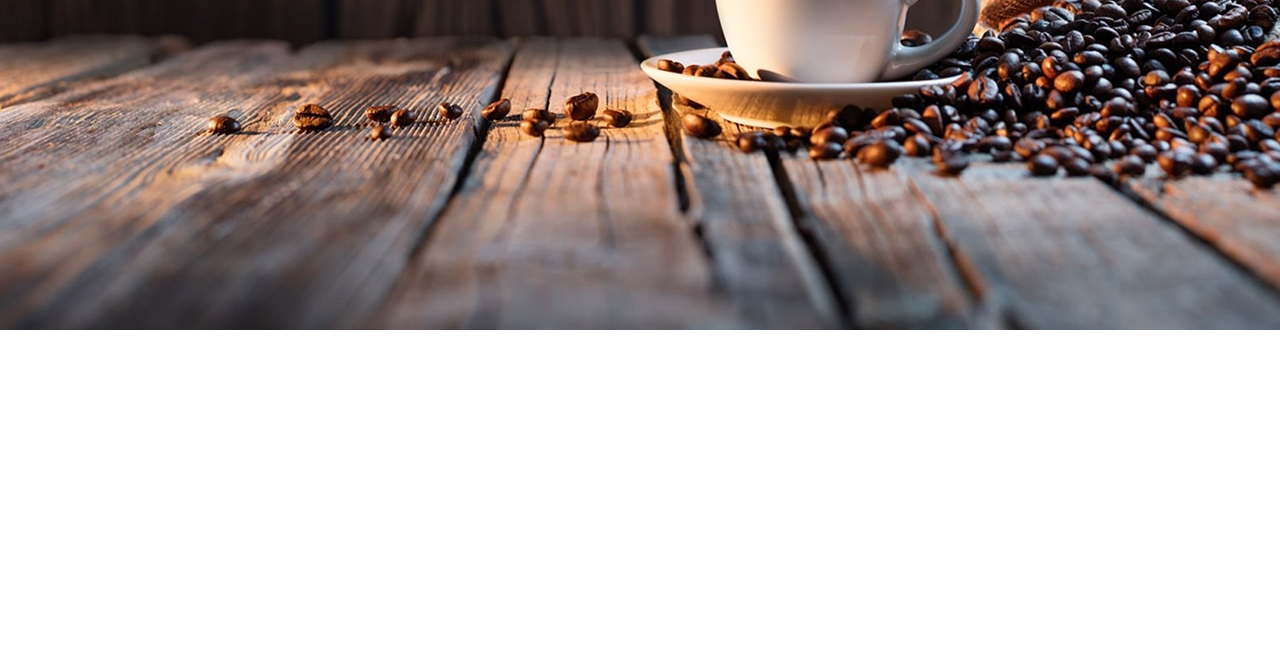
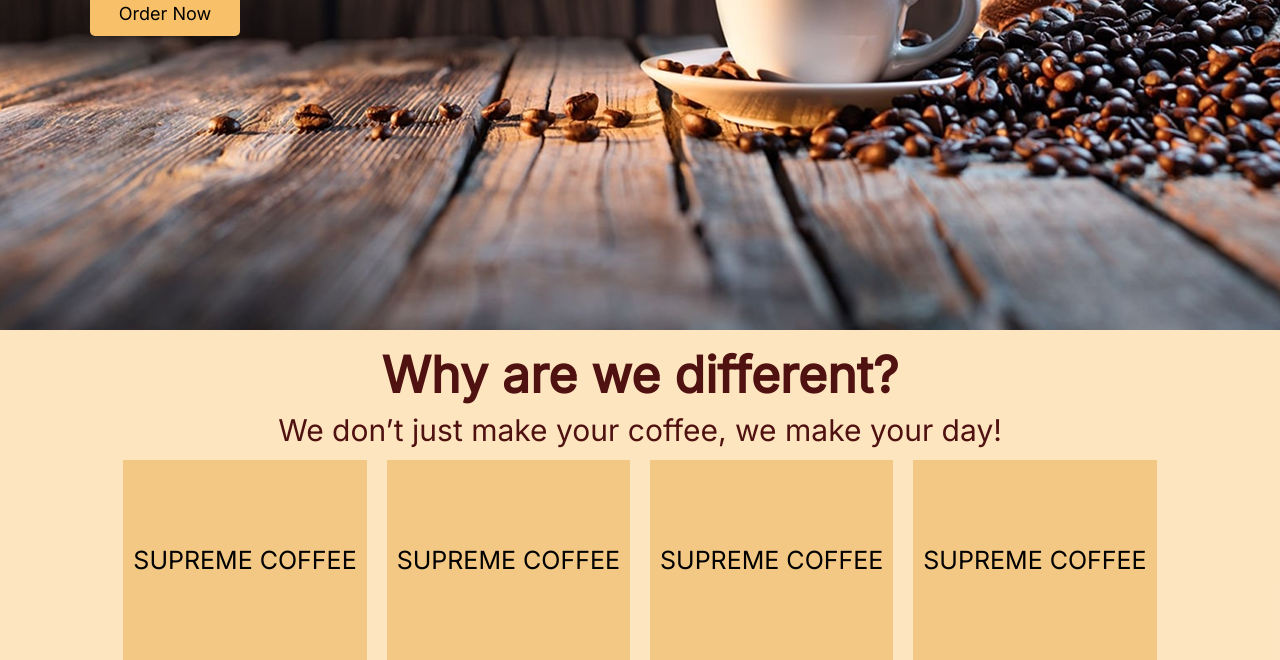
Before and after one commit to ana-ustiashvili/restaurant-page, a website built with webpack: page src/template.html in a window 1280 px wide. Shown: the part 438-1098 px from the top of the page. Before the commit the page ends 800 px from the top, so only its background shows below. Built offline with nearby package versions, Linux system fonts and the light colour scheme.

Commit message:
feat(layout):set up second section

```diff
--- /dev/null
+++ b/src/components/bannerSection.js
@@ -0,0 +1,22 @@
+import { createElement } from "./createElements.js";
+
+const upperSection = () => {
+    const sectionContainer = document.querySelector('.upper-section');
+
+    const innerSection = createElement('section', 'inner-section');
+    sectionContainer.appendChild(innerSection);
+
+    const paragraph1 = createElement('p', 'intro-p');
+    const paragraph2 = createElement('p', 'big-p');
+    const orderBtn = createElement('button', 'order-btn');
+
+    paragraph1.textContent = "We’ve got your morning covered with";
+    paragraph2.textContent = "Coffee";
+    orderBtn.textContent = "Order Now";
+
+    innerSection.appendChild(paragraph1);
+    innerSection.appendChild(paragraph2);
+    innerSection.appendChild(orderBtn);
+}
+
+export {upperSection};
--- /dev/null
+++ b/src/components/createElements.js
@@ -0,0 +1,12 @@
+const createElement = (el, elClass) => {
+    const element = document.createElement(el);
+    element.classList.add(elClass);
+    return element;
+}
+
+
+
+export {createElement}
+
+//choose element, create child element.append to chosen element.
+//create parent element, create child element. append to parent element
--- /dev/null
+++ b/src/components/section.js
@@ -0,0 +1,35 @@
+import { createElement } from "./createElements.js";
+const joinUsSection = () => {
+    const container = document.querySelector('.container');
+
+    const sectionContainer = createElement('section', 'joinUsSection');
+    const heading2 = createElement('h2', 'sectionH2');
+    const cardContainer = createElement('section', 'card-container');
+    const paragraph1 = createElement('p', 'info-p');
+    paragraph1.textContent = "We don’t just make your coffee, we make your day!"
+    const createCards = () => {
+        let cards = [];
+        let n = 4;
+        while (n > 0) {
+            const createArt = createElement('article', 'infoCard');
+            const heading3 = createElement('h3', 'sectionH3');
+            heading3.textContent = "SUPREME COFFEE";
+            createArt.appendChild(heading3)
+            cards.push(createArt);
+            n--;
+        }
+        return cards;
+    }
+
+    const cards = createCards();
+    cards.forEach(card => cardContainer.appendChild(card));
+
+    heading2.textContent = "Why are we different?";
+    sectionContainer.appendChild(heading2);
+    container.appendChild(sectionContainer);
+    sectionContainer.appendChild(paragraph1);
+    sectionContainer.appendChild(cardContainer)
+
+}
+
+export {joinUsSection}
--- a/src/css/styles.css
+++ b/src/css/styles.css
@@ -63,3 +63,81 @@ header {
   width: 78px;
   background-color: #f9c06a;
 }
+
+.inner-section {
+  width: calc(627 / 1440 * 100%);
+  font-size: clamp(60px, 6.25vw, 90px);
+  display: flex;
+  flex-direction: column;
+  justify-content: center;
+  height: 91%;
+}
+
+.intro-p {
+  font-family: "Inter", sans-serif;
+  color: white;
+  font-size: 25px;
+}
+
+.big-p {
+  font-family: "Inter", sans-serif;
+  color: white;
+  font-size: 1em;
+  font-weight: 800;
+  margin-top: 15px;
+}
+
+.order-btn {
+  font-family: "Inter", sans-serif;
+  cursor: pointer;
+  font-size: 18px;
+  border: none;
+  border-radius: 5px;
+  height: 45px;
+  width: 150px;
+  background-color: #f9c06a;
+  margin-top: 15px;
+}
+
+.joinUsSection {
+  background-color: #f9c06a6b;
+  padding-top: 20px;
+}
+
+.sectionH2 {
+  font-family: "Inter", sans-serif;
+  font-size: 50px;
+  color: rgb(80, 17, 17);
+  font-weight: bold;
+  text-align: center;
+}
+
+.info-p {
+  font-family: "Inter", sans-serif;
+  font-size: 30px;
+  color: rgb(80, 17, 17);
+  margin-top: 15px;
+  text-align: center;
+}
+
+.card-container {
+  margin-top: 15px;
+  display: flex;
+  gap: 20px;
+  justify-content: center;
+  align-items: center;
+}
+
+.infoCard {
+  padding: 10px;
+  display: flex;
+  align-items: center;
+  background-color: #f3c884;
+  height: 200px;
+}
+
+.sectionH3 {
+  font-family: "Inter", sans-serif;
+
+  font-size: 25px;
+}
--- a/src/index.js
+++ b/src/index.js
@@ -2,4 +2,11 @@ import "./css/reset.css";
 import "./css/fonts.css";
 import "./css/styles.css";
 
+import { upperSection } from "./components/bannerSection.js";
+import { joinUsSection } from "./components/section.js";
+upperSection()
+joinUsSection()
+
+
+
 console.log('hi')
```
